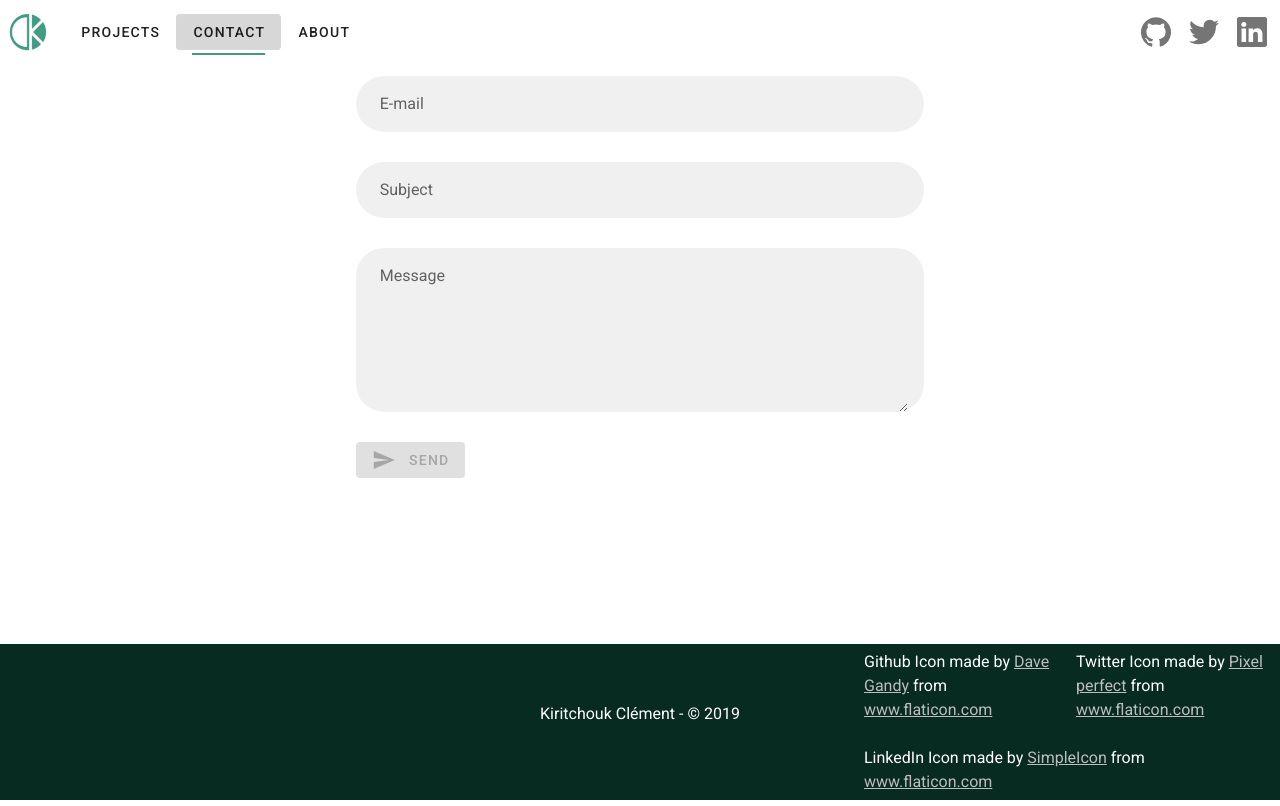
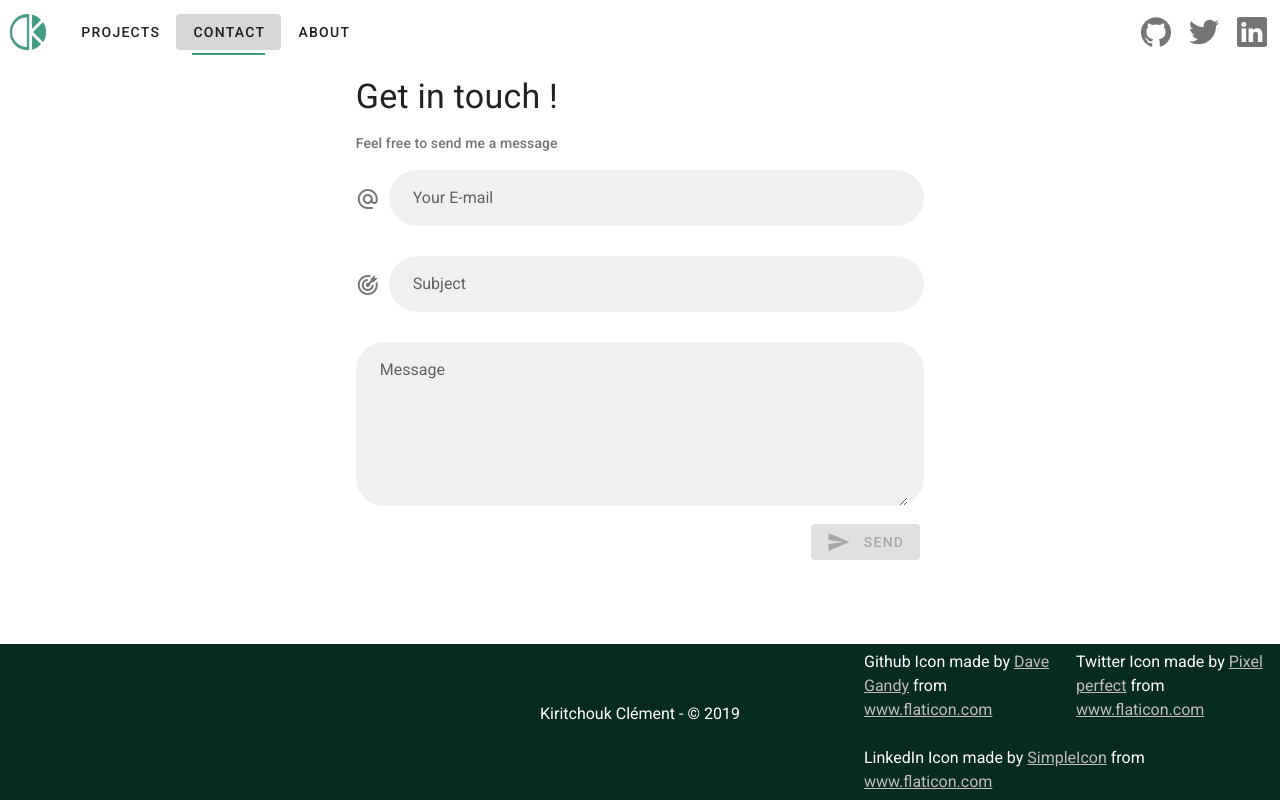
Before and after one commit to KiritchoukC/kiritchoukc-website, a Nuxt app: page /contact in a window 1280 px wide. Built offline with nearby package versions, Linux system fonts and the light colour scheme.

Commit message:
fix contact form validation and finish ui

```diff
--- a/pages/contact/index.vue
+++ b/pages/contact/index.vue
@@ -1,17 +1,22 @@
 <template>
-  <v-row justify="center" align="center">
+  <v-row justify="center" align="center" class="fill-height">
     <v-col cols="6">
-      <v-form v-model="valid" lazy-validation>
+      <p class="display-1">Get in touch !</p>
+      <p class="subtitle-2 grey--text text--darken-1">
+        Feel free to send me a message
+      </p>
+      <v-form v-model="valid">
         <v-text-field
           ref="emailField"
           v-model="email"
           :rules="emailRules"
-          label="E-mail"
+          label="Your E-mail"
           required
           filled
           rounded
+          clearable
           validate-on-blur
-          clearable
+          prepend-icon="mdi-at"
         ></v-text-field>
 
         <v-text-field
@@ -22,8 +27,9 @@
           required
           filled
           rounded
+          clearable
           validate-on-blur
-          clearable
+          prepend-icon="mdi-bullseye-arrow"
         ></v-text-field>
         <v-textarea
           ref="messageField"
@@ -35,12 +41,12 @@
           rounded
           clearable
           height="100%"
-          @blur="validate"
         ></v-textarea>
-
-        <v-btn :disabled="!valid" color="success" class="mr-4">
-          <v-icon class="mr-3">mdi-send</v-icon>Send
-        </v-btn>
+        <v-row justify="end" align="center">
+          <v-btn :disabled="!valid" color="accent" class="mr-4">
+            <v-icon class="mr-3">mdi-send</v-icon>Send
+          </v-btn>
+        </v-row>
       </v-form>
     </v-col>
   </v-row>
@@ -65,21 +71,7 @@ export default {
       (v) => !!v || 'Message is required',
       (v) => (v && v.length >= 10) || 'Message must be more than 10 characters'
     ]
-  }),
-  mounted() {
-    this.valid = false
-  },
-  methods: {
-    validate() {
-      this.valid = true
-      // eslint-disable-next-line no-console
-      console.log({
-        emailField: this.$refs.emailField,
-        subjectField: this.$refs.subjectField,
-        messageField: this.$refs.messageField
-      })
-    }
-  }
+  })
 }
 </script>
 
```
